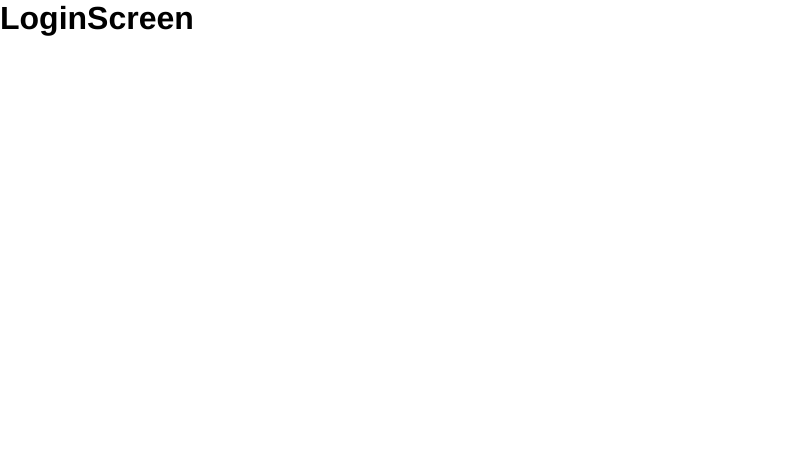
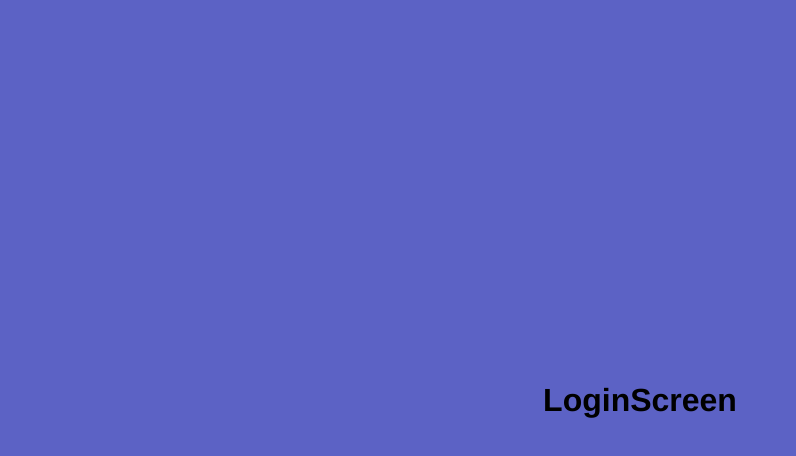
Before and after one commit to JesusMirandaEspino/journal-app-react, a React app: page /auth/login in a window 1280 px wide. Shown: the whole page, without its empty margins (0-796 px from the left). Built offline with nearby package versions, Linux system fonts and the light colour scheme.

Commit message:
auth styles

```diff
--- a/src/routers/AuthRouters.js
+++ b/src/routers/AuthRouters.js
@@ -5,17 +5,17 @@ import { RegisterScreen } from '../components/auth/RegisterScreen';
 
 export const AuthRouters = () => {
     return (
-        <div>
+        <div className="auth__main" >
+            <div className="auth__box-container" >
+                <Switch>
 
-            <Switch>
+                    <Route  exact path="/auth/login"  component={ LoginScreen } />
+                    <Route  exact path="/auth/register"  component={ RegisterScreen } />
 
-                <Route  exact path="/auth/login"  component={ LoginScreen } />
-                <Route  exact path="/auth/register"  component={ RegisterScreen } />
+                    <Redirect to="/auth/login" />
 
-                <Redirect to="/auth/login" />
-
-            </Switch>
-
+                </Switch>
+            </div>
         </div>
     )
 }
--- /dev/null
+++ b/src/styles/components/_auth.scss
@@ -0,0 +1,9 @@
+.auth__main{
+    background-color: $primary;
+    display:flex;
+    align-items: center;
+    justify-content: center;
+    width: 100wh;
+    margin:0;
+    height:100vh;
+}
--- a/src/styles/styles.scss
+++ b/src/styles/styles.scss
@@ -1,2 +1,6 @@
 @import './bases/settings';
 @import './bases/_base';
+
+
+// Components
+@import './components/auth';
```
